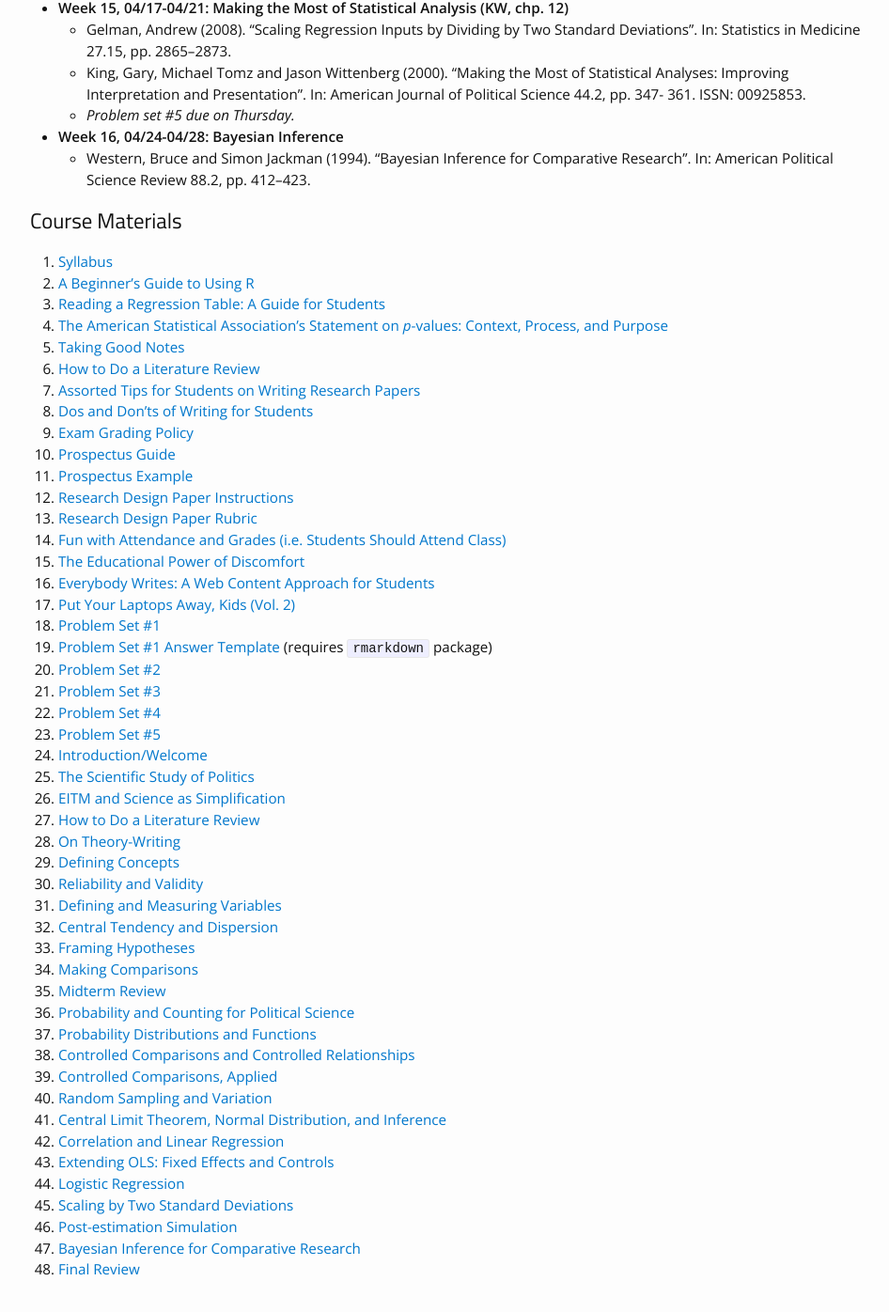
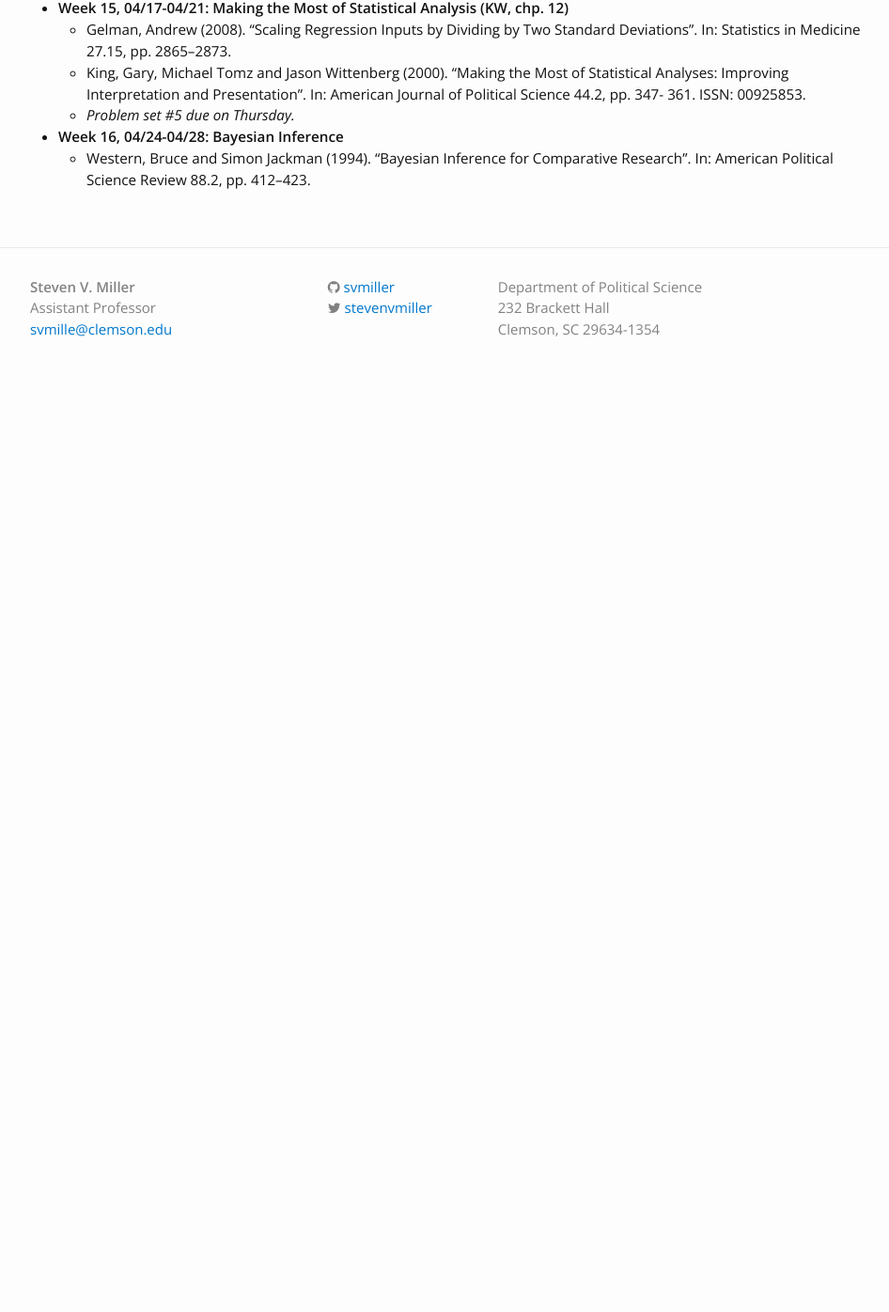
Before and after one commit to svmiller/svmiller.github.io, a Jekyll site: the page built from teaching/posc-3410.md, in a window 1280 px wide and 1400 px high, scrolled down 874 px. Shown: the top 1396 px of the window at 94% size, without its empty margins (163-1109 px from the left). Built offline with Jekyll 4.4.1, drawn with Linux system fonts in a browser that asks for light colours; nearby versions of some CDN libraries; some web fonts are replaced; after the commit the page ends 1295 px from its top, so only the background shows below that.

Commit message:
empty 3410 page

```diff
--- a/teaching/posc-3410.md
+++ b/teaching/posc-3410.md
@@ -25,7 +25,7 @@ March 26: We're having a schedule update in light of the instructor's illness, s
 - **Week 16, 04/24-04/28: Bayesian Inference**
 	- Western, Bruce and Simon Jackman (1994). "Bayesian Inference for Comparative Research". In: American Political Science Review 88.2, pp. 412–423.
 
-## Course Materials
+<!-- ## Course Materials
 
 1. [Syllabus](https://www.dropbox.com/s/ivbemfb8pv5tj5o/posc3410-spring2017-syllabus.pdf?dl=0)
 2. [A Beginner's Guide to Using R](/blog/2014/08/a-beginners-guide-to-using-r/)
@@ -76,6 +76,8 @@ March 26: We're having a schedule update in light of the instructor's illness, s
 47. [Bayesian Inference for Comparative Research](https://www.dropbox.com/s/kep6bxa3cvu7392/posc3410-lecture-westernjackman1994bicr.pdf?dl=0)
 48. [Final Review](https://www.dropbox.com/s/ta8mzlbm6jvdgto/posc3410-lecture-final-review.pdf?dl=0)
 
+-->
+
 <!--
 23. [Introduction/Welcome](https://www.dropbox.com/s/baratz98onphaa3/posc3410-lecture-syllabus-day.pdf?dl=0)
 24. [The Scientific Study of Politics](https://www.dropbox.com/s/n4pctbwsmrlh5hm/posc3410-lecture-scientific-study-of-politics.pdf?dl=0)
```
